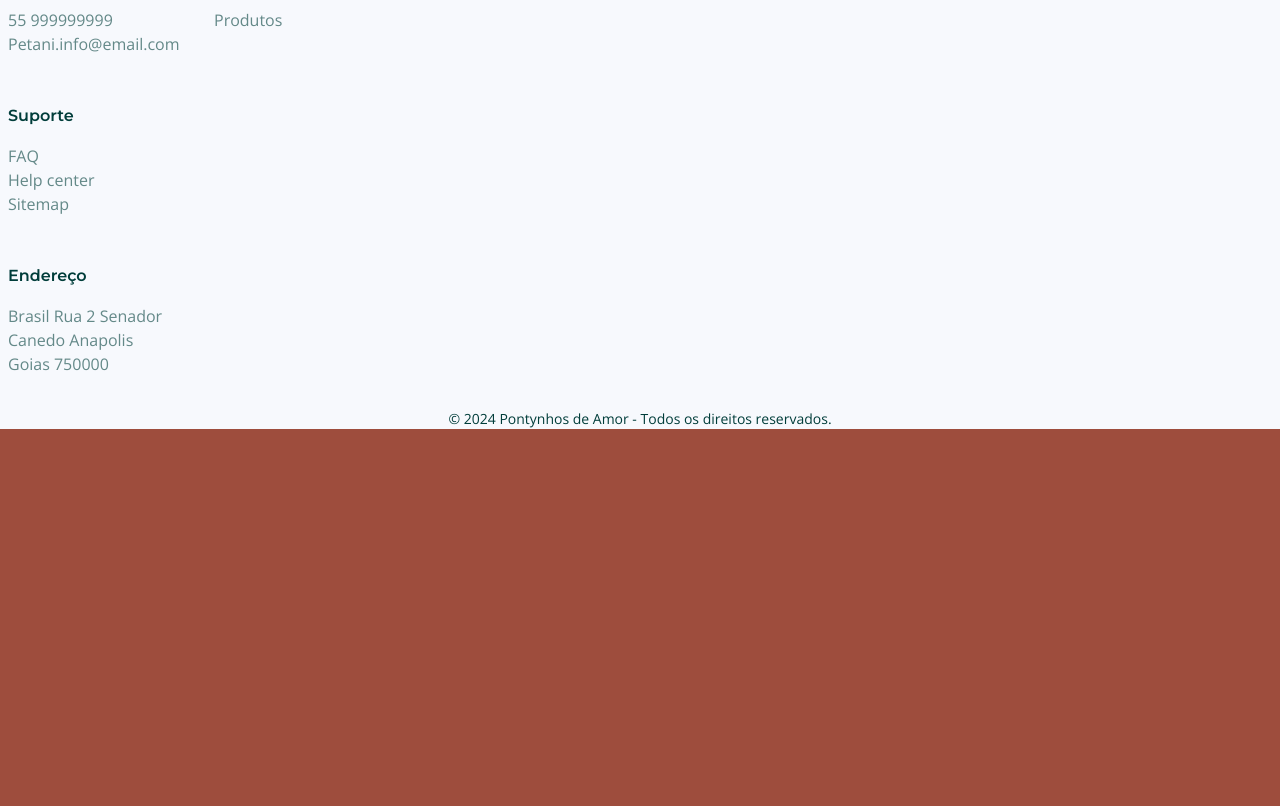
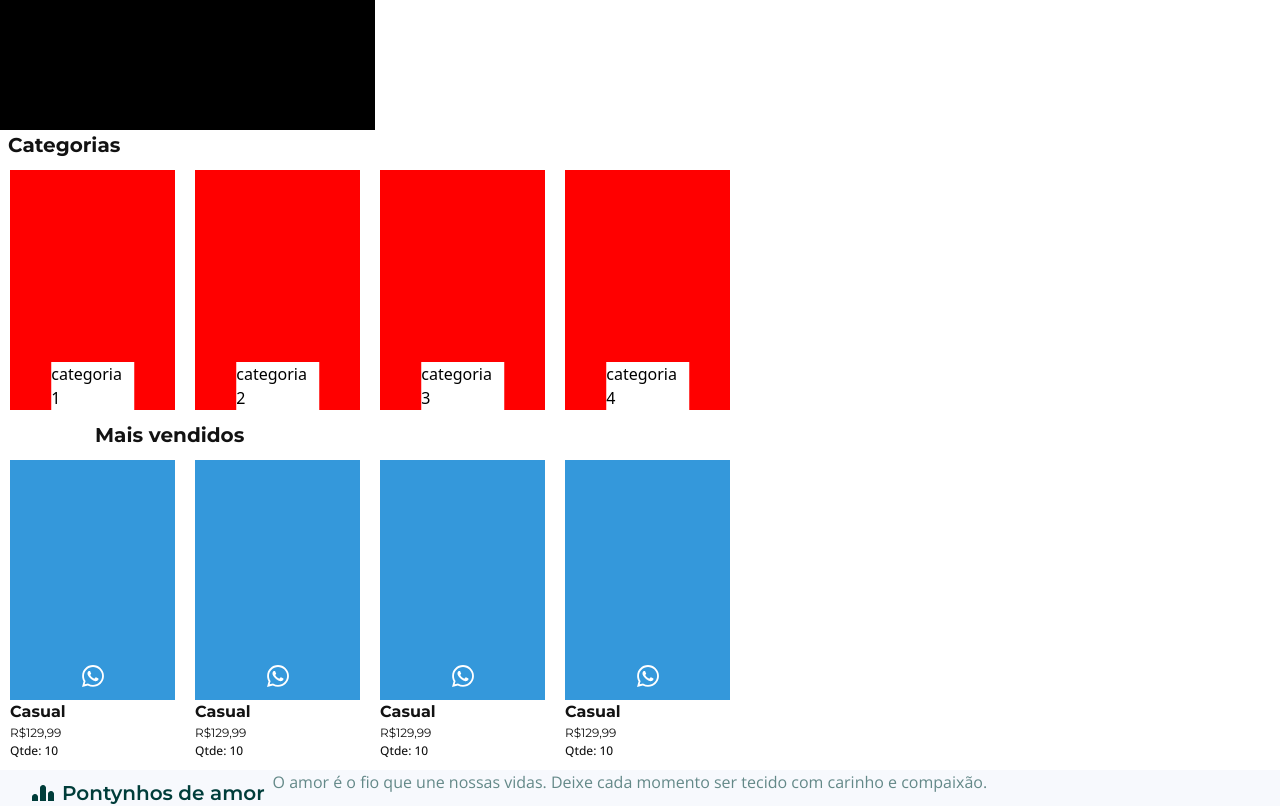
Before and after one commit to aninhafofazap/pontinhos-de-amor, a Next.js app: page / in a window 1280 px wide. Shown: the part 220-1026 px from the top of the page. Before the commit the page ends 800 px from the top, so only its background shows below. Built offline with nearby package versions, Linux system fonts and the light colour scheme.

Commit message:
starting home page where categories and products will be located

```diff
--- a/package.json
+++ b/package.json
@@ -11,7 +11,8 @@
   "dependencies": {
     "next": "^14.2.3",
     "react": "^18.3.1",
-    "react-dom": "^18.3.1"
+    "react-dom": "^18.3.1",
+    "react-icons": "^5.2.1"
   },
   "devDependencies": {
     "@types/node": "^20",
--- /dev/null
+++ b/src/app/page.css
@@ -0,0 +1,104 @@
+.products {
+    background-color: #FFFFFF;
+    ;
+}
+
+.carousel-content {
+    width: 375px;
+    height: 240px;
+    background-color: black;
+}
+
+.carousel-content h1 {
+    color: white;
+    text-align: center;
+}
+
+.section-category {}
+
+
+.subtitle-category {
+    color: #121212;
+    font-family: var(--titles-subtitles);
+    font-size: 20px;
+    font-weight: 700;
+    padding: 0 8px;
+}
+
+.col-category {
+    display: flex;
+    flex-wrap: wrap;
+}
+
+.bags-category {
+    width: 165px;
+    height: 240px;
+    background-color: red;
+    margin: 10px;
+    position: relative;
+}
+
+.description-category {
+    position: absolute;
+    top: 90%;
+    right: 50%;
+    transform: translate(50%, -50%);
+    background: white;
+    color: black;
+}
+
+.best-sellers {}
+
+.subtitle-sellers {
+    color: #121212;
+    font-family: var(--titles-subtitles);
+    font-size: 20px;
+    font-weight: 700;
+    padding: 0 95px;
+}
+
+.col-sellers {
+    display: flex;
+    flex-wrap: wrap;
+}
+
+.best-sellers-bags {
+    margin: 10px;
+}
+
+.best-sellers-image {
+    width: 165px;
+    height: 240px;
+    background-color: #3498db;
+    position: relative;
+}
+
+.cart {
+    position: absolute;
+    top: 90%;
+    right: 50%;
+    transform: translate(50%, -50%);
+    color: white;
+}
+
+
+.best-selles-description {
+    font-size: 16px;
+    font-family: var(--titles-subtitles);
+    font-weight: 700;
+    color: #121212;
+}
+
+.best-selles-value {
+    font-size: 12px;
+    font-family: var(--titles-subtitles);
+    font-weight: 400;
+    color: #121212;
+}
+
+.best-selles-amount {
+    font-size: 12px;
+    font-family: var(--main);
+    font-weight: 500;
+    color: #121212;
+}
--- a/src/app/page.tsx
+++ b/src/app/page.tsx
@@ -1,3 +1,5 @@
+import "./page.css";
+import { FaWhatsapp } from "react-icons/fa";
 import Footer from "../components/footer/footer";
 import Nav from "../components/nav/nav";
 
@@ -5,7 +7,75 @@ export default function Page() {
   return (
     <>
       <Nav />
-      <main></main>
+      <main className="products">
+        <section className="carousel">
+          <div className="carousel-content">
+            <h1>Aqui ficara o carrossel</h1>
+          </div>
+        </section>
+        <section className="categorys">
+          <h2 className="subtitle-category">Categorias</h2>
+          <div className="col-category">
+            <div className="bags-category">
+              <p className="description-category">categoria 1</p>
+            </div>
+            <div className="bags-category">
+              <p className="description-category">categoria 2</p>
+            </div>
+            <div className="bags-category">
+              <p className="description-category">categoria 3</p>
+            </div>
+            <div className="bags-category">
+              <p className="description-category">categoria 4</p>
+            </div>
+          </div>
+        </section>
+        <section className="best-sellers">
+          <h2 className="subtitle-sellers">Mais vendidos</h2>
+          <div className="col-sellers">
+            <div className="best-sellers-bags">
+              <div className="best-sellers-image">
+                <button className="cart">
+                  <FaWhatsapp size={25} />
+                </button>
+              </div>
+              <p className="best-selles-description">Casual</p>
+              <p className="best-selles-value">R$129,99</p>
+              <p className="best-selles-amount">Qtde: 10</p>
+            </div>
+            <div className="best-sellers-bags">
+              <div className="best-sellers-image">
+                <button className="cart">
+                  <FaWhatsapp size={25} />
+                </button>
+              </div>
+              <p className="best-selles-description">Casual</p>
+              <p className="best-selles-value">R$129,99</p>
+              <p className="best-selles-amount">Qtde: 10</p>
+            </div>
+            <div className="best-sellers-bags">
+              <div className="best-sellers-image">
+                <button className="cart">
+                  <FaWhatsapp size={25} />
+                </button>
+              </div>
+              <p className="best-selles-description">Casual</p>
+              <p className="best-selles-value">R$129,99</p>
+              <p className="best-selles-amount">Qtde: 10</p>
+            </div>
+            <div className="best-sellers-bags">
+              <div className="best-sellers-image">
+                <button className="cart">
+                  <FaWhatsapp size={25} />
+                </button>
+              </div>
+              <p className="best-selles-description">Casual</p>
+              <p className="best-selles-value">R$129,99</p>
+              <p className="best-selles-amount">Qtde: 10</p>
+            </div>
+          </div>
+        </section>
+      </main>
       <Footer />
     </>
   );
--- a/src/components/aboutUs/aboutUs.tsx
+++ b/src/components/aboutUs/aboutUs.tsx
@@ -17,7 +17,7 @@ function AboutUs() {
       <section className="section-container">
         <div className="section-div">
           <h2 className="section-title">
-            A Magia por Trás dos Pontynhos de Amor:O Processo de Criação
+            A Magia por Trás dos Pontynhos de Amor: O Processo de Criação
           </h2>
           <p className="section-description">
             Uma viagem Artesanal: Da Seleção do Fio ao Toque Final
--- a/src/context/blockProvider.tsx
+++ b/src/context/blockProvider.tsx
@@ -1,11 +1,13 @@
 "use client";
 
+import { usePathname } from "next/navigation";
 import {
   Dispatch,
   ReactNode,
   SetStateAction,
   createContext,
   useContext,
+  useEffect,
   useState,
 } from "react";
 
@@ -25,6 +27,14 @@ export const BlockContext = createContext<IBlockDefaultContext>(
 export const BlockProvider = ({ children }: IBlockContext) => {
   const [block, setBlock] = useState(false);
 
+  const path = usePathname();
+  console.log(path, "teta cabeluda");
+
+  useEffect(() => {
+    if (path) {
+      setBlock(false);
+    }
+  }, [path]);
   return (
     <BlockContext.Provider value={{ block, setBlock }}>
       {children}
```
Also changed, not shown: src/components/carousel/carousel.css (added), src/components/carousel/index.tsx (added), 1 other file (tests, documents, lock files or other folders).
